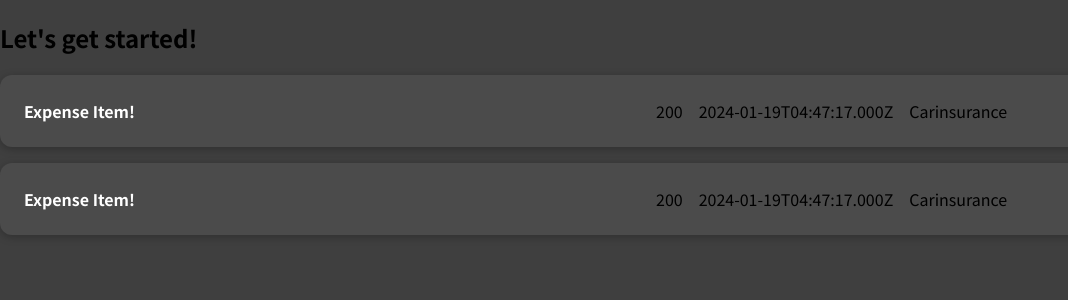
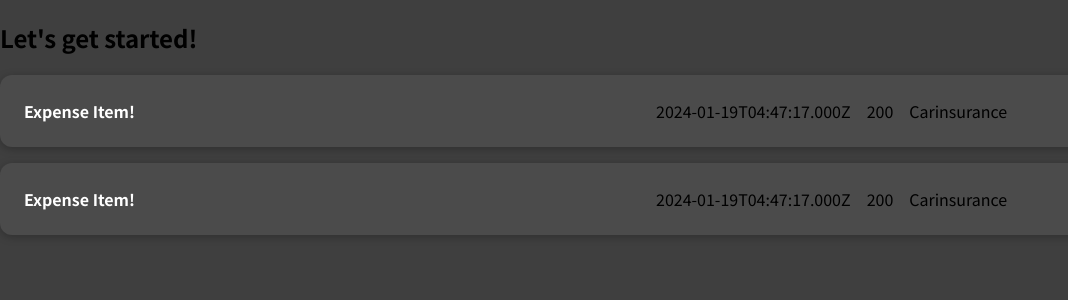
Before and after one commit to OnkarDivekar07/ReactBasics, a JavaScript app: page / in a window 1280 px wide. Shown: the top 300 px of the page, without its empty margins (0-1068 px from the left). Built offline with nearby package versions, Linux system fonts and the light colour scheme.

Commit message:
M 1 task 10

```diff
--- /dev/null
+++ b/src/components/ExpenseDate.js
@@ -0,0 +1,6 @@
+function ExpenseDate() {
+  const expenseDate = new Date();
+  return <p>{expenseDate.toISOString()}</p>;
+}
+
+export default ExpenseDate;
--- a/src/components/ExpenseItem.js
+++ b/src/components/ExpenseItem.js
@@ -1,7 +1,6 @@
 import "./ExpenseItem.css";
-
+import ExpenseDate from "./ExpenseDate";
 function ExpenseItem() {
-  const expenseDate = new Date();
   const expenseTitle = "Carinsurance";
   const expenseAmount = 200;
 
@@ -9,8 +8,8 @@ function ExpenseItem() {
     <div className="expense-item">
       <h2>Expense Item!</h2>
       <div className="expense-item__description">
+        <ExpenseDate></ExpenseDate>
         <p>{expenseAmount}</p>
-        <p>{expenseDate.toISOString()}</p>
         <p>{expenseTitle}</p>
       </div>
     </div>
```
